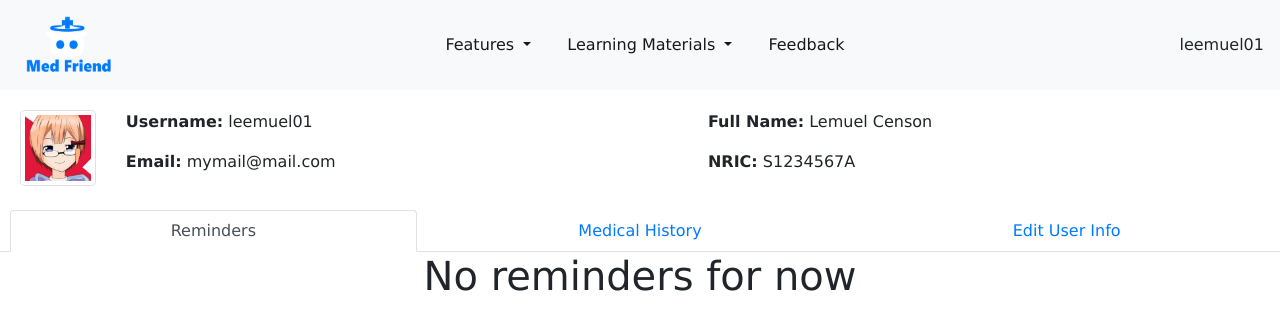
After one commit to leemuel01/OOPP-Project, a Flask app: page /account in a window 1280 px wide. The commit adds this page. Shown: the top 330 px of the page. Run offline with Flask 2, Linux system fonts and the light colour scheme; a user stored in the database is signed in; some libraries are stand-ins or nearby versions.

Commit message:
A lota stuff
Here go download

```diff
--- a/Flask/Forms.py
+++ b/Flask/Forms.py
@@ -1,6 +1,10 @@
 from flask_wtf import FlaskForm
+from flask_wtf.file import FileField, FileAllowed
+from flask_login import current_user
 from wtforms import StringField, PasswordField, SubmitField, BooleanField
-from wtforms.validators import DataRequired, Length, Email, EqualTo
+from wtforms.validators import DataRequired, Length, Email, EqualTo, ValidationError
+
+from Flask.Models import User
 
 class Registration_Form(FlaskForm):
 
@@ -24,8 +28,27 @@ class Registration_Form(FlaskForm):
 
     submit = SubmitField('Sign Up')
 
+    #=============================== Validators to check whether stuff exist in database already ==========================
+
+    def validate_username(self, username):
+        user = User.query.filter_by(username=username.data).first()
+        if user:
+            raise ValidationError("Username is already taken.")
+
+    def validate_email(self, email):
+        user = User.query.filter_by(email=email.data).first()
+        if user:
+            raise ValidationError("Email is already taken.")
+
+    def validate_nric(self, nric):
+        user = User.query.filter_by(nric=nric.data).first()
+        if user:
+            raise ValidationError("NRIC is already taken.")
+
+
 
 class Login_Form(FlaskForm):
+
     username = StringField("Username",
                            validators=[DataRequired(), Length(min=2, max=20)])
     # email = StringField('Email',
@@ -34,3 +57,50 @@ class Login_Form(FlaskForm):
                              validators=[DataRequired(), Length(min=6)])
     remember = BooleanField("Remember Me")
     submit = SubmitField('Login')
+
+
+class Update_Account_Form(FlaskForm):
+
+    username = StringField("Username",
+                           validators=[DataRequired(), Length(min=2, max=20)])
+
+    email = StringField('Email',
+                        validators=[DataRequired(), Email()])
+
+    full_name = StringField("Full Name",
+                            validators=[DataRequired()])
+
+    nric = StringField("NRIC",
+                       validators=[DataRequired(), Length(min=9, max=9, message="Please enter a valid NRIC")])
+
+    picture = FileField('Update Profile Picture', validators=[FileAllowed(['jpg', 'png', 'gif'])])
+
+    submit = SubmitField('Update')
+
+    #=============================== Validators to check whether stuff exist in database already ==========================
+
+    def validate_username(self, username):
+        if username.data != current_user.username:
+            user = User.query.filter_by(username=username.data).first()
+            if user:
+                raise ValidationError("Username is already taken.")
+
+    def validate_email(self, email):
+        if email.data != current_user.email:
+            user = User.query.filter_by(email=email.data).first()
+            if user:
+                raise ValidationError("Email is already taken.")
+
+    def validate_nric(self, nric):
+        if nric.data != current_user.nric:
+            user = User.query.filter_by(nric=nric.data).first()
+            if user:
+                raise ValidationError("NRIC is already taken.")
+
+
+#====================================================================================================================================
+#====================================================================================================================================
+#====================================================================================================================================
+
+class Medical_History(FlaskForm):
+    pass
--- a/Flask/routes.py
+++ b/Flask/routes.py
@@ -1,9 +1,14 @@
-from flask import render_template, flash, url_for, redirect
+import secrets
+import os
+from PIL import Image
+from flask import render_template, flash, url_for, redirect, request
 from Flask import app, db, bcrypt
 
-from Flask.Forms import Registration_Form, Login_Form   #Form classes
-from Flask.Feedback import Feedback
+
+
+from Flask.Forms import Registration_Form, Login_Form, Update_Account_Form   #Form classes
 from Flask.Models import User, History
+from flask_login import login_user, current_user, logout_user, login_required
 
 #Flask pages
 @app.route("/", methods=['GET', 'POST'])
@@ -13,7 +18,8 @@ def index():
 
 @app.route("/templates/register.html", methods = ['POST', 'GET'])
 def register():
-
+    if current_user.is_authenticated:
+        return redirect(url_for('index'))
     form = Registration_Form()
     if form.validate_on_submit():
 
@@ -49,17 +55,80 @@ def register():
 
 @app.route("/Login", methods = ['POST', 'GET'])
 def login():
+    if current_user.is_authenticated:
+        return redirect(url_for('index'))
 
     form = Login_Form()
     if form.validate_on_submit():
-        if form.username.data == 'test' and form.password.data == '12345678':
-            flash('You have been logged in!', 'success')
-            return redirect(url_for("index"))
+        user = User.query.filter_by(username=form.username.data).first()
 
+        if user and bcrypt.check_password_hash(user.password, form.password.data):
+            login_user(user, remember=form.remember.data)
+            next_page = request.args.get('next')
+            return redirect(next_page) if next_page else redirect(url_for("index"))
         else:
-            flash('Login unsuccessful.', 'danger')
+            flash('Login unsuccessful. Please check username and password', 'danger')
 
     return render_template("login.html",  title="Login", form=form)
+
+@app.route("/logout", methods = ['POST', 'GET'])
+def logout():
+    logout_user()
+    return redirect(url_for("index"))
+
+
+def save_picture(form_picture):
+    #saving image and making the image name random
+    random_hex = secrets.token_hex(8)
+    _, f_ext = os.path.splitext(form_picture.filename)
+    picture_fn = random_hex + f_ext
+    picture_path = os.path.join(app.root_path, 'static/images/Profile_Picture', picture_fn)
+
+    #resizes image to 200x200 px so it gets smaller. Saves memory too.
+    output_size = (200,200)
+    i = Image.open(form_picture)
+    i.thumbnail(output_size)
+
+    i.save(picture_path)
+
+    return picture_fn
+
+
+@app.route("/account", methods = ['POST', 'GET'])
+@login_required
+def account():
+
+    form = Update_Account_Form()
+    if form.validate_on_submit():
+        if form.picture.data:
+            picture_file = save_picture(form.picture.data)
+            current_user.image_file = picture_file
+        current_user.username = form.username.data
+        current_user.email = form.email.data
+        current_user.full_name = form.full_name.data
+        current_user.nric = form.nric.data
+        db.session.commit()
+        flash('Your account has been updated!', 'success')
+        return redirect(url_for('account'))
+    elif request.method == 'GET':
+        form.username.data = current_user.username
+        form.email.data = current_user.email
+        form.full_name.data = current_user.full_name
+        form.nric.data = current_user.nric
+
+    image_files = url_for('static', filename=f"images/Profile_Picture/{current_user.image_file}")
+
+    return render_template("profile.html", title="Profile",
+                           image_file=image_files, form = form)
+
+
+@app.route("/History", methods = ['POST', 'GET'])
+@login_required
+def Medical_History():
+    return render_template('edit medical history.html', title="Edit Medical History")
+
+
+
 
 
 @app.route("/Symptom Checker", methods = ['POST', 'GET'])
--- a/Flask/static/css/navbar.css
+++ b/Flask/static/css/navbar.css
@@ -1,7 +1,16 @@
+/* #navbarSupportedContent{
+    background-color: #007BFF;
+} */
 #navbarSupportedContent .nav-link{
     font-size:1em;
+    /* color: #007BFF; */
+    font-weight: 500;
 }
 
 .nav-link, .navbar-brand{
     margin: 0px 10px;
 }
+
+#rightside:hover{
+    cursor: pointer;
+}
--- /dev/null
+++ b/Flask/static/css/profile.css
@@ -0,0 +1,12 @@
+/* body{
+    background-color: rgb(255, 119, 78);
+} */
+
+#profilecontainer{
+    background-color: white;
+    padding: 20px;
+}
+
+#profilecontainer p{
+    /* color: #007BFF; */
+}
--- /dev/null
+++ b/Flask/static/js/profile.js
@@ -0,0 +1,23 @@
+//Navsssssssss
+remindernav = document.getElementById("remindernav")
+medicalhistorynav = document.getElementById("medicalhistorynav")
+userinfonav = document.getElementById("userinfonav")
+
+navs = [remindernav, medicalhistorynav, userinfonav]
+
+//Content
+reminders = document.getElementById("reminders")
+medical_history = document.getElementById("medicalhistory")
+updateuserinfo = document.getElementById("updateuserinfo")
+
+content = [reminders, medical_history, updateuserinfo]
+
+function clickmedhist(n) {
+    for(i = 0; i < navs.length; i++){
+        navs[i].className = "nav-link"
+        content[i].style.display = "none"
+    }
+    navs[n].className = "nav-link active"
+    content[n].style.display = "block"
+
+}
--- /dev/null
+++ b/Flask/templates/edit medical history.html
@@ -0,0 +1,5 @@
+{% extends "layout.html" %}
+
+{% block content %}
+
+{% endblock %}
--- a/Flask/templates/layout.html
+++ b/Flask/templates/layout.html
@@ -25,9 +25,10 @@
 <body>
 
     <!-- Navbar tabs -->
-    <nav class="navbar navbar-expand-lg navbar-light bg-light justify-content-center">
+    <nav id="#navbarSupportedContent" class="navbar navbar-expand-lg navbar-light bg-light justify-content-center">
+
         <a class="navbar-brand mr-0" href="{{ url_for('index') }}" id="brandlogo">
-            <img src="../static/images/Logo.png" alt="" class="img-fluid" style="height:50px">
+            <img src="../static/images/Logo.png" alt="" class="img-fluid" style="height:8vh">
         </a>
 
         <button class="navbar-toggler" type="button" data-toggle="collapse" data-target="#navbarSupportedContent"
@@ -63,8 +64,25 @@
                 <a class="nav-link active" href="{{ url_for('feedback') }}">Feedback</a>
                 </li>
             </ul>
-            <ul class="nav navbar-nav flex-row justify-content-center flex-nowrap">
-                <a href="{{ url_for('login') }}" class="nav-link active"> Login </a>
+
+            <ul id="rightside" class="nav navbar-nav flex-row justify-content-center flex-nowrap">
+                {% if current_user.is_authenticated %}
+                <li class="nav-item dropdown active" data-toggle="dropdown" aria-haspopup="true" aria-expanded="false">
+                    {{ current_user.username }}
+                </li>
+
+
+                <ul class="dropdown-menu dropdown-menu-right">
+                    <li>
+                        <a href="{{ url_for('account') }}" class="nav-link active"> Profile </a>
+                    </li>
+                    <li>
+                        <a href="{{ url_for('logout') }}" class="nav-link active"> Logout </a>
+                    </li>
+                </ul>
+                {% else %}
+                    <a href="{{ url_for('login') }}" class="nav-link active"> Login </a>
+                {% endif %}
             </ul>
 
         </div>
--- a/Flask/templates/login.html
+++ b/Flask/templates/login.html
@@ -47,7 +47,10 @@
                                     {{ form.password(class="form-control form-control-lg") }}
                                 {% endif %}
                             </div>
-
+                            <div class="form-check">
+                                {{ form.remember(class="form-check-input") }}
+                                {{ form.remember.label(class="form-check-label") }}
+                            </div>
                         </fieldset>
 
                         {{ form.submit(class="btn btn-success btn-block col-12") }}
--- /dev/null
+++ b/Flask/templates/profile.html
@@ -0,0 +1,213 @@
+{% extends "layout.html" %}
+
+{% block content %}
+<link rel="stylesheet" type="text/css" href="{{ url_for('static', filename='css/profile.css') }}" />
+
+<div id="profilecontainer" class="container-fluid">
+
+    <!-- <div class="row justify-content-around">
+        <h1 class="text-center" class="col-12"> Profile </h1>
+    </div> -->
+
+
+    <div class="row justify-content-start">
+        <div id="picture" class="col-lg-1">
+            <img id="userprofilepic" src="{{ image_file }}" class="img-fluid img-thumbnail" data-toggle="modal"
+                data-target="#picchange">
+        </div>
+
+        <div class="col">
+            <p>
+                <b>Username:</b>
+                {{ current_user.username }}
+            </p>
+            <p>
+                <b> Email:</b>
+                {{ current_user.email }}
+            </p>
+        </div>
+
+        <div class="col">
+            {% if current_user.full_name %}
+            <p>
+                <b>Full Name:</b>
+                {{ current_user.full_name }}
+            </p>
+            {% endif %}
+
+            {% if current_user.nric %}
+            <p>
+                <b>NRIC:</b>
+                {{ current_user.nric }}
+            </p>
+            {% endif %}
+        </div>
+    </div>
+</div>
+
+<div id="moreinfo">
+    <!--=================================== Navvvvvvvvvvvvvvvvvvvvvvvvvvvvvvvvvvvv =======================-->
+    <nav>
+        <ul class="nav nav-tabs nav-justified">
+            <li class="nav-item">
+                <a id="remindernav" class="nav-link active" href="#" onclick="clickmedhist(0)">Reminders</a>
+            </li>
+            <li class="nav-item">
+                <a id="medicalhistorynav" class="nav-link" href="#" onclick="clickmedhist(1)">Medical History</a>
+            </li>
+            <li class="nav-item">
+                <a id="userinfonav" class="nav-link" href="#" onclick="clickmedhist(2)">Edit User Info</a>
+            </li>
+        </ul>
+    </nav>
+
+    <div id="reminders" class="col-12">
+        <h1 class="text-center"> No reminders for now </h1>
+    </div>
+
+    <div id="medicalhistory" class="row justify-content-center col-12" style="display: none;">
+        <h1 class="text-center col-12"> You have no medical history. </h1>
+        <div class="text-center">
+            <button class="btn btn-info col-4"> Set up one here </button>
+        </div>
+
+    </div>
+
+    <div id="updateuserinfo" style="display: none;" class="col-12">
+
+        <form action="" method="post" enctype="multipart/form-data">
+
+            {{ form.hidden_tag() }}
+            <!-- Adds a CSRF token to help with security -->
+
+            <fieldset class="form-group">
+                <legend class="border-bottom mb-4"> Account info </legend>
+
+                <div class="form-group">
+                    {{ form.username.label(class="form-control-label") }}
+
+                    {% if form.username.errors %}
+
+                    {{ form.username(class="form-control form-control-lg is-invalid") }}
+
+                    <div class="invalid-feedback">
+                        {% for error in form.username.errors %}
+                        <span>{{ error }}</span>
+                        {% endfor %}
+                    </div>
+
+                    {% else %}
+
+                    {{ form.username(class="form-control form-control-lg") }}
+
+                    {% endif %}
+                </div>
+
+                <div class="form-group">
+                    {{ form.email.label(class="form-control-label") }}
+
+                    {% if form.email.errors %}
+                    {{ form.email(class="form-control form-control-lg is-invalid") }}
+                    <div class="invalid-feedback">
+                        {% for error in form.email.errors %}
+                        <span>{{ error }}</span>
+                        {% endfor %}
+                    </div>
+
+                    {% else %}
+                    {{ form.email(class="form-control form-control-lg") }}
+                    {% endif %}
+                </div>
+
+                <div class="form-group">
+                    {{ form.full_name.label(class="form-control-label") }}
+                    {% if form.full_name.errors %}
+
+                    {{ form.full_name(class="form-control form-control-lg is-invalid") }}
+                    <div class="invalid-feedback">
+                        {% for error in form.full_name.errors %}
+                        <span>{{ error }}</span>
+                        {% endfor %}
+                    </div>
+
+                    {% else %}
+                    {{ form.full_name(class="form-control form-control-lg") }}
+                    {% endif %}
+                </div>
+
+                <div class="form-group">
+                    {{ form.nric.label(class="form-control-label") }}
+                    {% if form.nric.errors %}
+
+                    {{ form.nric(class="form-control form-control-lg is-invalid") }}
+                    <div class="invalid-feedback">
+                        {% for error in form.nric.errors %}
+                        <span>{{ error }}</span>
+                        {% endfor %}
+                    </div>
+
+                    {% else %}
+                    {{ form.nric(class="form-control form-control-lg") }}
+                    {% endif %}
+                </div>
+
+                <div class="form-group">
+                    {{ form.picture.label() }}
+                    {{ form.picture(class="form-control-file") }}
+
+                    {% if form.picture.errors %}
+                    {% for error in form.picture.errors %}
+                    <span class="text-danger">{{ error }}</span><br>
+                    {% endfor %}
+                    {% endif %}
+                </div>
+            </fieldset>
+            <div class="form-group">
+                {{ form.submit(class="btn btn-success btn-block col-12") }}
+            </div>
+
+        </form>
+    </div>
+
+</div>
+
+
+
+
+</div>
+<!-- ======================================================= Right Side =========================================================== -->
+
+<!-- <div id="col2" class="col-lg-6 col-sm-12">
+
+        <div id="reminders" class="row justify-content-center">
+
+            <h1 class="text-center col-12"> Reminders </h1>
+
+            <div id="activites" class="col-10">
+                <br>
+
+            </div>
+
+
+        </div>
+
+
+        <div id="medical_history" class="row justify-content-center">
+
+            <h1 class="text-center col-12"> Medical History </h1>
+
+            <div id="medicalhistory" class="container-fluid col-11 col-xs-12">
+
+            </div>
+
+            <button class="btn btn-success col-11">Show All</button>
+            <br>
+        </div>
+
+
+
+
+    </div> -->
+<script src="{{ url_for('static', filename='js/profile.js') }}"></script>
+
+{% endblock %}
```
Also changed, not shown: Flask/Feedback.py (deleted, +0 -44 lines), Flask/Models.py (+16 -4 lines), Flask/__init__.py (+8 -0 lines), Flask/site.db, Flask/static/images/Logo.png, Flask/static/images/Profile_Picture/4e7e51b0234059ec.png (added), Flask/static/images/Profile_Picture/93a71bca38df0bd6.png (added), Flask/static/images/Profile_Picture/a8e8b854ac35c6b5.png (added), Flask/static/images/Profile_Picture/default.jpg (added), Flask/static/images/Profile_Picture/eb1b032d951fdea3.png (added), 1 other file.
